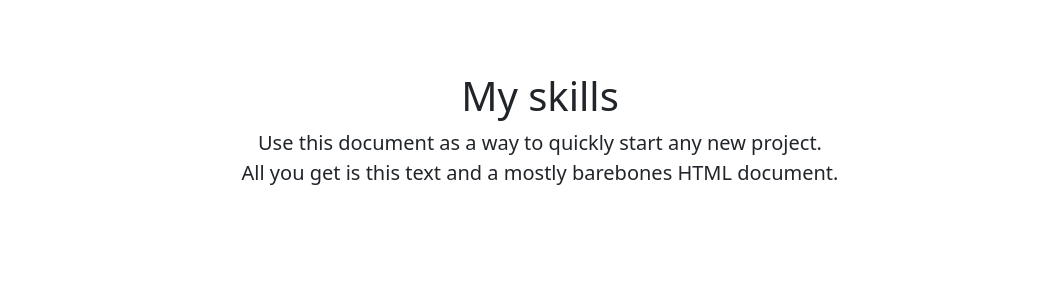
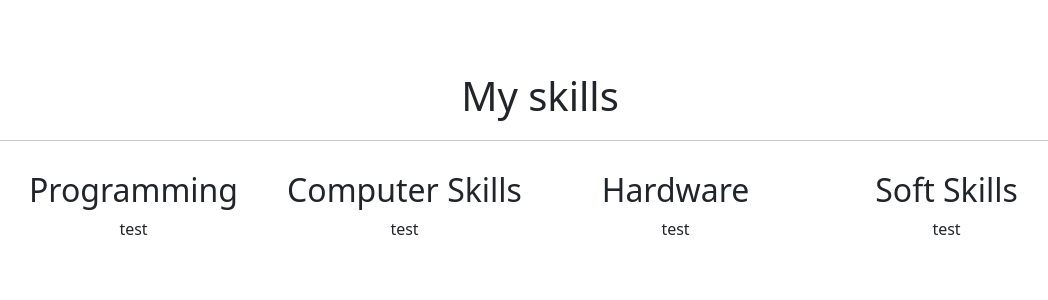
Before and after one commit to yodasnow/me, a PHP site: page /hobbies.html in a window 1280 px wide. Shown: the part 56-356 px from the top of the page, without its empty margins (100-1148 px from the left). Run offline with PHP 8.4, Linux system fonts and the light colour scheme.

Commit message:
Some changes to css and start of hobbies

```diff
--- a/hobbies.html
+++ b/hobbies.html
@@ -9,22 +9,6 @@
   <!-- Bootstrap core CSS -->
   <link href="https://cdn.jsdelivr.net/npm/bootstrap@5.0.0-beta1/dist/css/bootstrap.min.css" rel="stylesheet" integrity="sha384-giJF6kkoqNQ00vy+HMDP7azOuL0xtbfIcaT9wjKHr8RbDVddVHyTfAAsrekwKmP1" crossorigin="anonymous">
   <script src="https://cdn.jsdelivr.net/npm/bootstrap@5.0.0-beta1/dist/js/bootstrap.bundle.min.js" integrity="sha384-ygbV9kiqUc6oa4msXn9868pTtWMgiQaeYH7/t7LECLbyPA2x65Kgf80OJFdroafW" crossorigin="anonymous"></script>
-  <style>
-    .bd-placeholder-img {
-      font-size: 1.125rem;
-      text-anchor: middle;
-      -webkit-user-select: none;
-      -moz-user-select: none;
-      user-select: none;
-    }
-
-    @media (min-width: 768px) {
-      .bd-placeholder-img-lg {
-        font-size: 3.5rem;
-      }
-    }
-  </style>
-
 
   <!-- Custom styles for this template -->
   <link href="starter-template.css" rel="stylesheet">
@@ -40,7 +24,7 @@
       </button>
       <div class="collapse navbar-collapse" id="navbarCollapse">
         <ul class="navbar-nav me-auto mb-2 mb-md-0">
-          <li class="nav-item active">
+          <li class="nav-item">
             <a class="nav-link" aria-current="page" href="index.html">Home</a>
           </li>
           <li class="nav-item">
@@ -57,7 +41,29 @@
 
   <div class="starter-template text-center py-5 px-3">
     <h1>My skills</h1>
-    <p class="lead">Use this document as a way to quickly start any new project.<br> All you get is this text and a mostly barebones HTML document.</p>
+
+    <hr class="featurette-divider" style="margin-top:20px; margin-bottom:30px">
+
+    <div class="container marketing">
+      <div class="row">
+        <div class="col-lg-3">
+          <h2>Programming</h2>
+          <p>test</p>
+        </div><!-- /.col-lg-4 -->
+        <div class="col-lg-3">
+          <h2>Computer Skills</h2>
+          <p>test</p>
+        </div><!-- /.col-lg-4 -->
+        <div class="col-lg-3">
+          <h2>Hardware</h2>
+          <p>test</p>
+        </div><!-- /.col-lg-4 -->
+        <div class="col-lg-3">
+          <h2>Soft Skills</h2>
+          <p>test</p>
+        </div><!-- /.col-lg-4 -->
+      </div><!-- /.row -->
+    </div>
   </div>
 
 </main><!-- /.container -->
--- a/starter-template.css
+++ b/starter-template.css
@@ -1,3 +1,19 @@
 body {
   padding-top: 5rem;
 }
+
+.featurette-divider {
+  margin: 5rem 0; /* Space out the Bootstrap <hr> more */
+}
+
+.marketing .col-lg-3 {
+  margin-bottom: 1.5rem;
+  text-align: center;
+}
+.marketing h2 {
+  font-weight: 400;
+}
+.marketing .col-lg-3 p {
+  margin-right: .75rem;
+  margin-left: .75rem;
+}
```
Also changed, not shown: index.html (+5 -7 lines).
